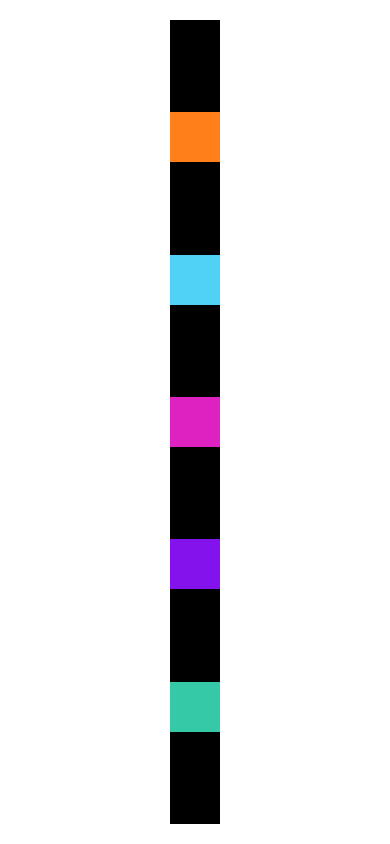
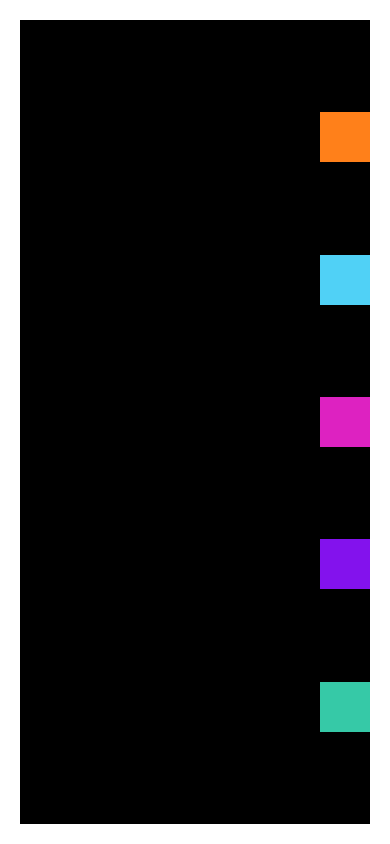
Before and after one commit to vaniamesquita/exerciciosReactNative, a React Native app: screen / in a window 390 px wide. Built offline with nearby package versions, Linux system fonts and the light colour scheme.

Commit message:
flexbox #02

```diff
--- a/src/App.js
+++ b/src/App.js
@@ -1,8 +1,9 @@
 import React from 'react';
 import {View, StyleSheet} from 'react-native';
-import FlexBoxV1 from './components/layout/FlexBoxV1';
+import FlexBoxV2 from './components/layout/FlexBoxV2';
 
 
+//import FlexBoxV1 from './components/layout/FlexBoxV1';
 //import Quadrado from './components/layout/Quadrado';
 //import DigiteSeuNome from './components/DigiteSeuNome';
 //import ListaProdutosV2 from './components/produtos/ListaProdutosV2';
@@ -22,7 +23,7 @@
 //componente baseado em função -> funcional
 export default () => (
   <View style={style.App}>
-    <FlexBoxV1/>
+    <FlexBoxV2/>
 
     {/*
     <DigiteSeuNome />
--- /dev/null
+++ b/src/components/layout/FlexBoxV2.js
@@ -0,0 +1,26 @@
+/* eslint-disable semi */
+import React from 'react'
+import {View, StyleSheet } from 'react-native'
+import Quadrado from './Quadrado'
+
+export default props => {
+    return (
+        <View style={style.FlexV2}>
+            <Quadrado cor={'#ff801a'}/>
+            <Quadrado cor={'#50d1f6'}/>
+            <Quadrado cor={'#dd22c1'}/>
+            <Quadrado cor={'#8312ed'}/>
+            <Quadrado cor={'#36c9a7'}/>
+        </View>
+    )
+}
+
+const style = StyleSheet.create({
+    FlexV2: {
+        flex: 1,
+        width: '100%',
+        justifyContent: 'space-evenly',
+        alignItems: 'flex-end',
+        backgroundColor: '#000',
+    }
+})
```
